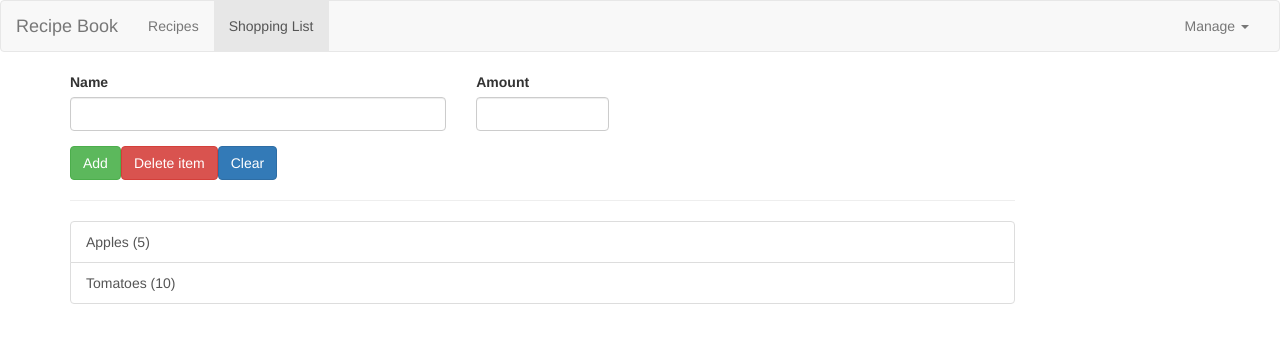
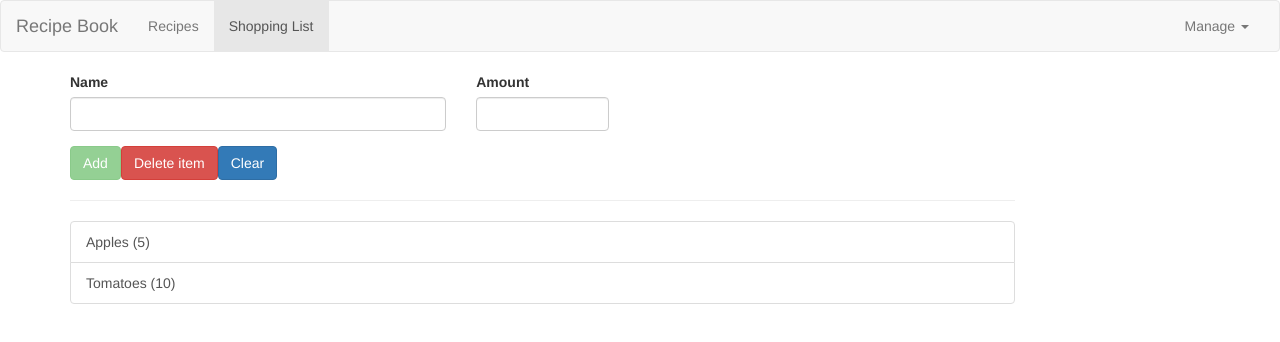
Before and after one commit to nimishawilson/learn-angular-course-project, an Angular app: page /shopping-list in a window 1280 px wide. Shown: the top 342 px of the page. Built offline with nearby package versions, Linux system fonts and the light colour scheme.

Commit message:
add validation to form

```diff
--- a/src/app/shopping-list/shopping-edit/shopping-edit.component.html
+++ b/src/app/shopping-list/shopping-edit/shopping-edit.component.html
@@ -4,16 +4,16 @@
             <div class="row">
                 <div class="col-sm-5 form-group">
                     <label for="name">Name</label>
-                    <input type="text" id="name" class="form-control" name="name" ngModel >
+                    <input type="text" id="name" class="form-control" name="name" ngModel required >
                 </div>
                 <div class="col-sm-2 form-group">
                         <label for="amount">Amount</label>
-                        <input type="number" id="amount" class="form-control" name="amount" ngModel >
+                        <input type="number" id="amount" class="form-control" name="amount" ngModel required pattern="^[1-9]+[0-9]*$" >
                 </div>
             </div>
             <div class="row">
                 <div class="col-xs-12">
-                    <button class="btn btn-success" type="submit" > Add </button>
+                    <button class="btn btn-success" type="submit" [disabled]="!f.valid" > Add </button>
                     <button class="btn btn-danger" type="button"> Delete item </button>
                     <button class="btn btn-primary" type="button"> Clear </button>
                 </div>
```
